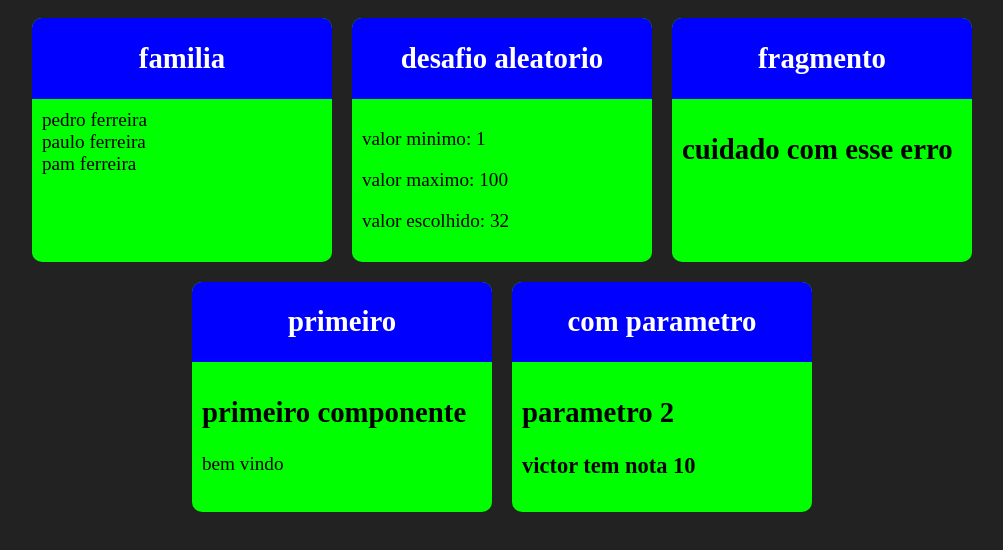
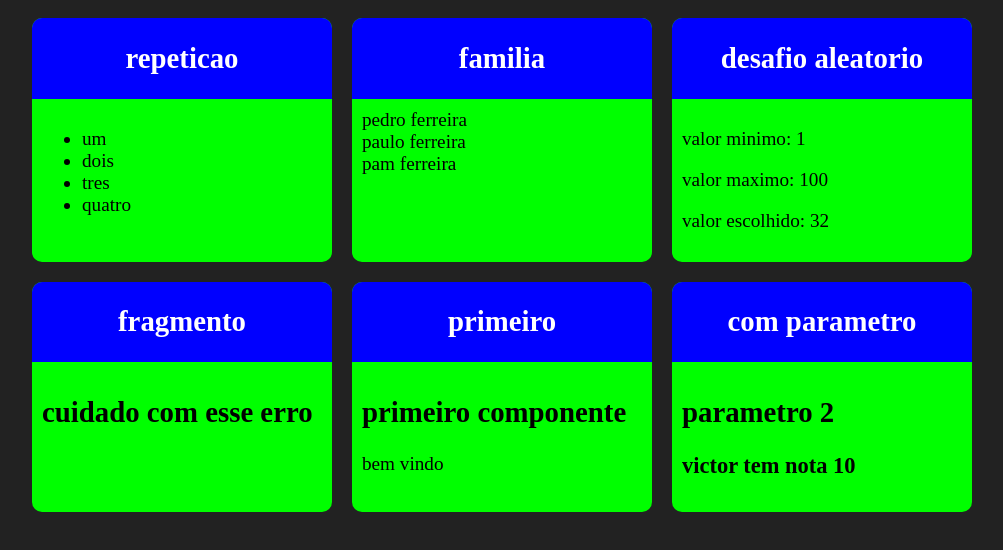
Before and after one commit to voctif/react, a React (Create React App) app in the folder my-app/: page / in a window 1280 px wide. Shown: the top 550 px of the page, without its empty margins (138-1141 px from the left). Built offline with nearby package versions, Linux system fonts and the light colour scheme.

Commit message:
lista v2

```diff
--- a/my-app/src/app.jsx
+++ b/my-app/src/app.jsx
@@ -1,5 +1,7 @@
 import React from "react";
 import './apps.css';
+
+import listalaunos from "./components/repeticao/listalaunos";
 
 import Familia from "./components/basicos/familia";
 import Familiamembro from "./components/basicos/familiamembro";
@@ -9,11 +11,16 @@ import Primeiro from './components/basicos/primeiro';
 import ComParametro from './components/basicos/comParametro';
 import Fragmento from './components/basicos/fragmento';
 import Card from "./components/layout/Card";
+import Listalaunos from "./components/repeticao/listalaunos";
 
 
 export default () => (
     <div className="app">
         <div className="cards">
+
+            <Card titulo="repeticao" color="#0F0">
+                <Listalaunos></Listalaunos>
+            </Card>
 
             <Card titulo="familia" color="#0F0">
                 <Familia sobrenome="ferreira">
--- a/my-app/src/components/repeticao/listalaunos.jsx
+++ b/my-app/src/components/repeticao/listalaunos.jsx
@@ -4,10 +4,10 @@ export default props =>{
     return(
         <div>
             <ul>
-                <li></li>
-                <li></li>
-                <li></li>
-                <li></li>
+                <li>um</li>
+                <li>dois</li>
+                <li>tres</li>
+                <li>quatro</li>
             </ul>
         </div>
     )
```
